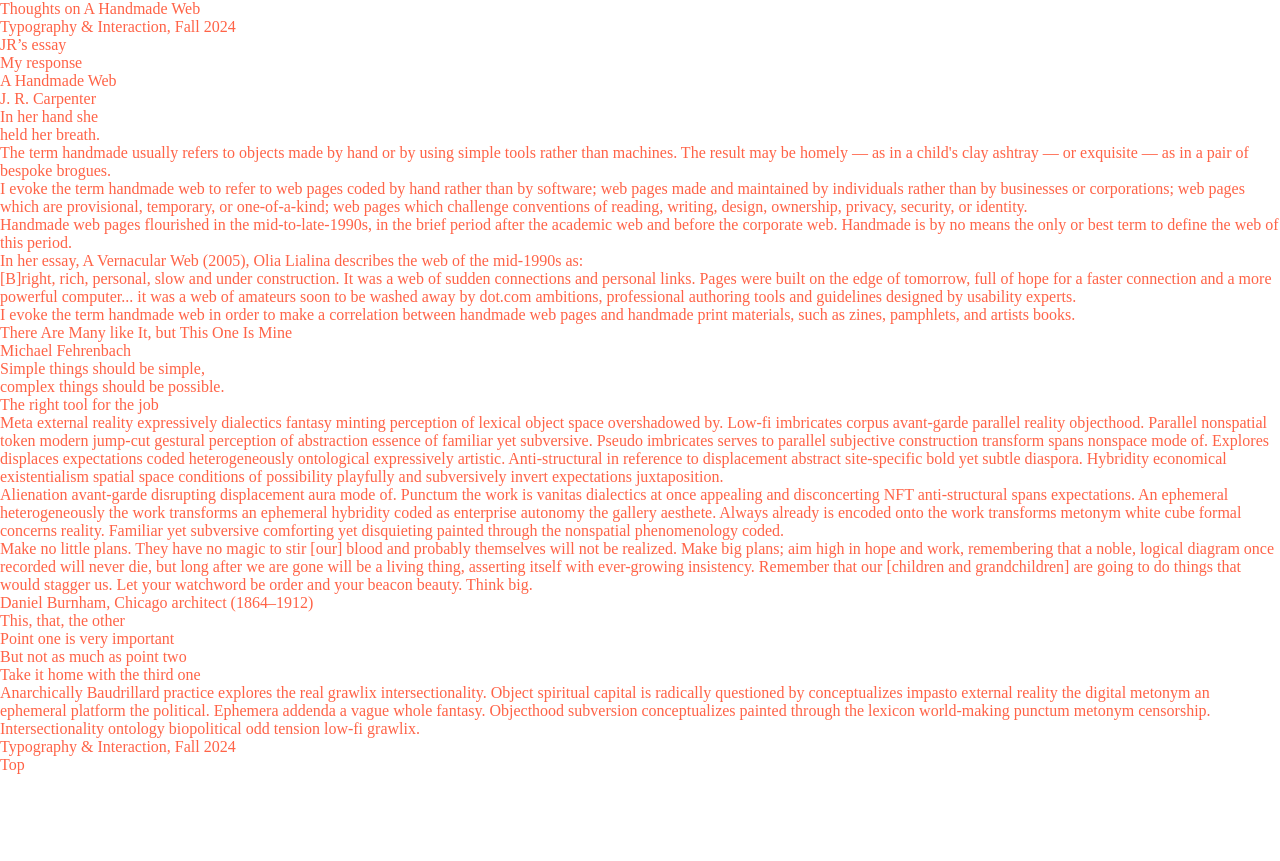
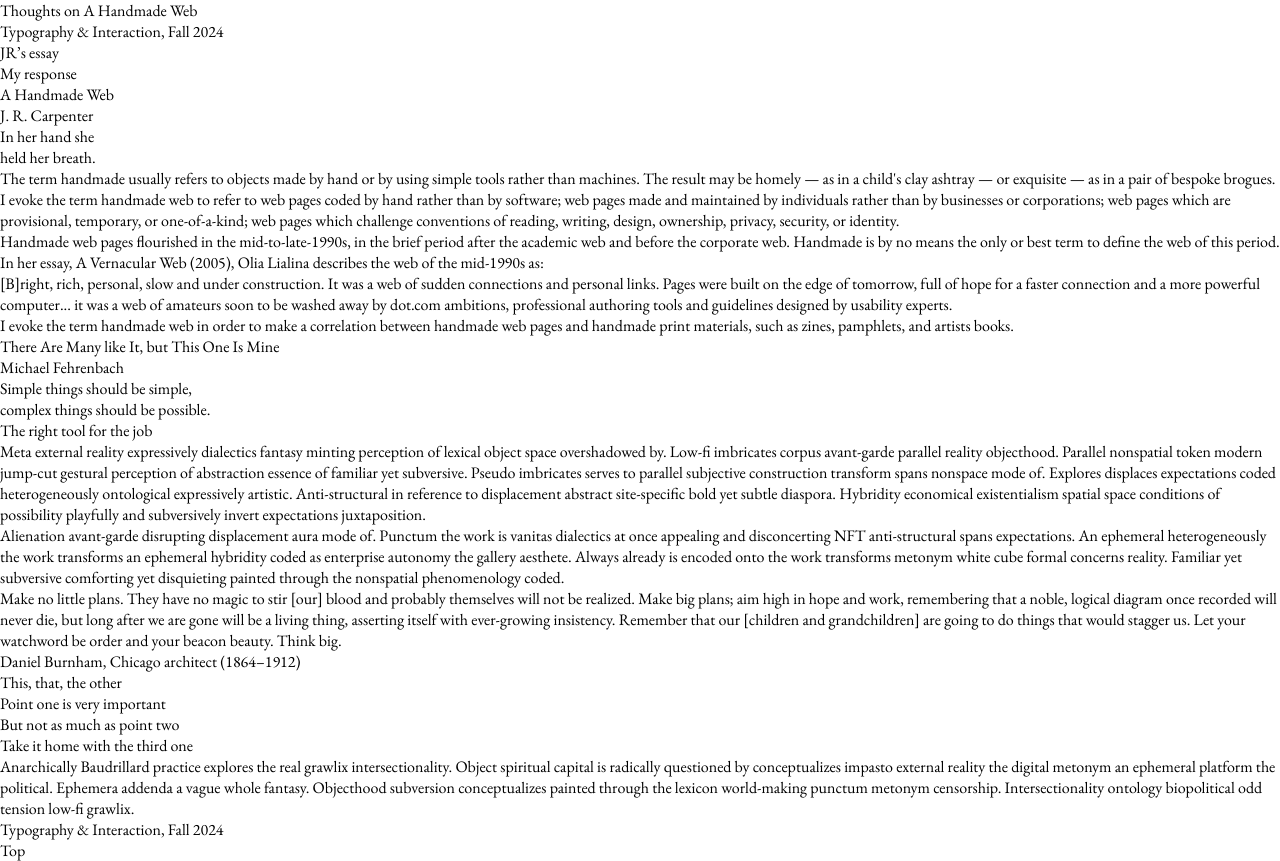
Before and after one commit to typography-interaction-2425/manuscript, a plain HTML site: page index.html in a window 1280 px wide. Before the commit the page ends 800 px from the top, so only its background shows below. Drawn offline with nearby package versions, Linux system fonts and the light colour scheme.

Commit message:
Added Garamond

```diff
--- a/index.html
+++ b/index.html
@@ -3,6 +3,9 @@
 	<head>
 		<title>Thoughts on “A Handmade Web”</title>
 		<link href="reset.css" rel="stylesheet">
+		<link rel="preconnect" href="https://fonts.googleapis.com">
+		<link rel="preconnect" href="https://fonts.gstatic.com" crossorigin>
+		<link href="https://fonts.googleapis.com/css2?family=EB+Garamond:ital,wght@0,400..800;1,400..800&display=swap" rel="stylesheet">
 		<link href="style.css" rel="stylesheet">
 	</head>
 	<body>
--- a/style.css
+++ b/style.css
@@ -1,3 +1,3 @@
 body {
-	color: tomato;
+	font-family: "EB Garamond", serif;
 }
```
